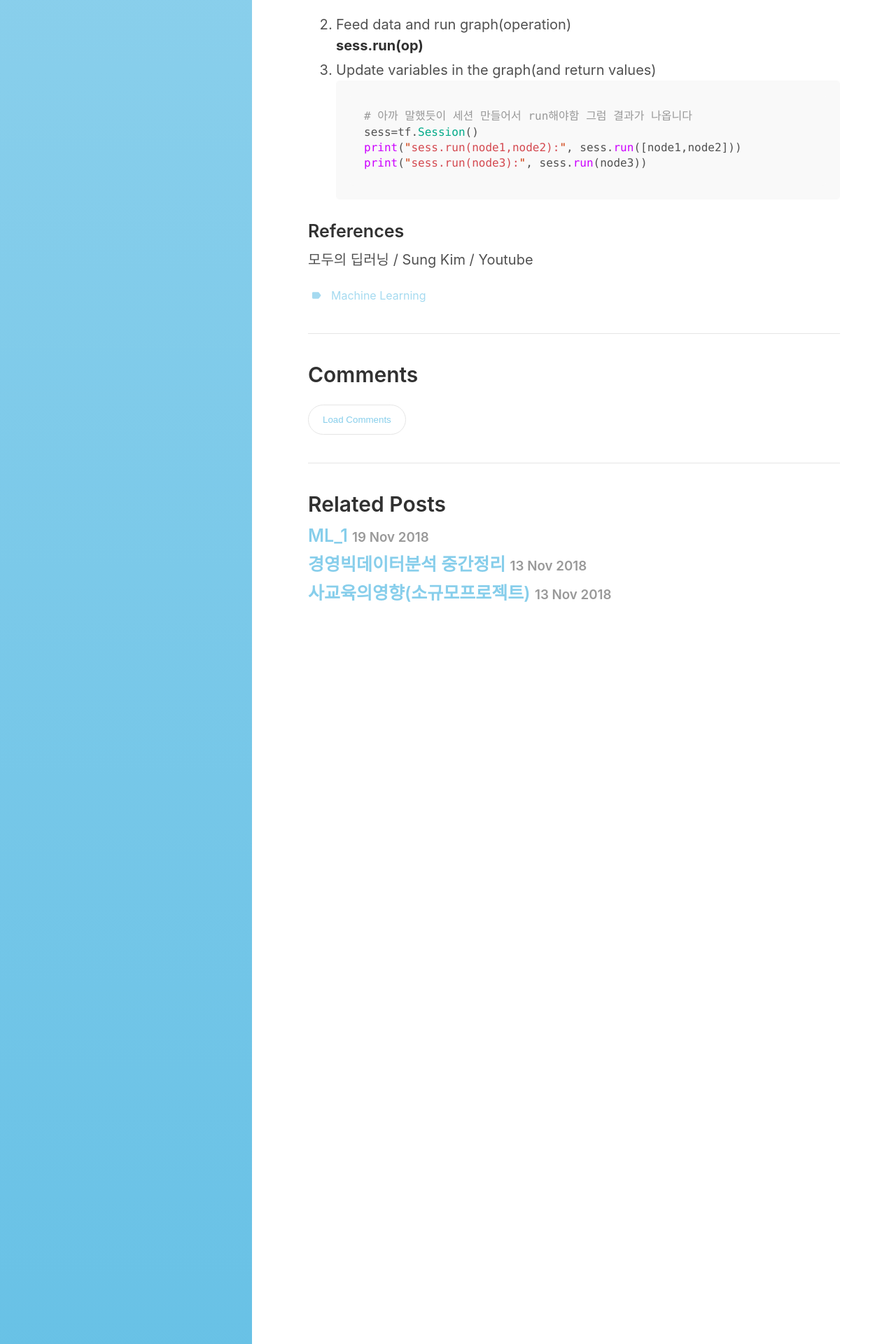
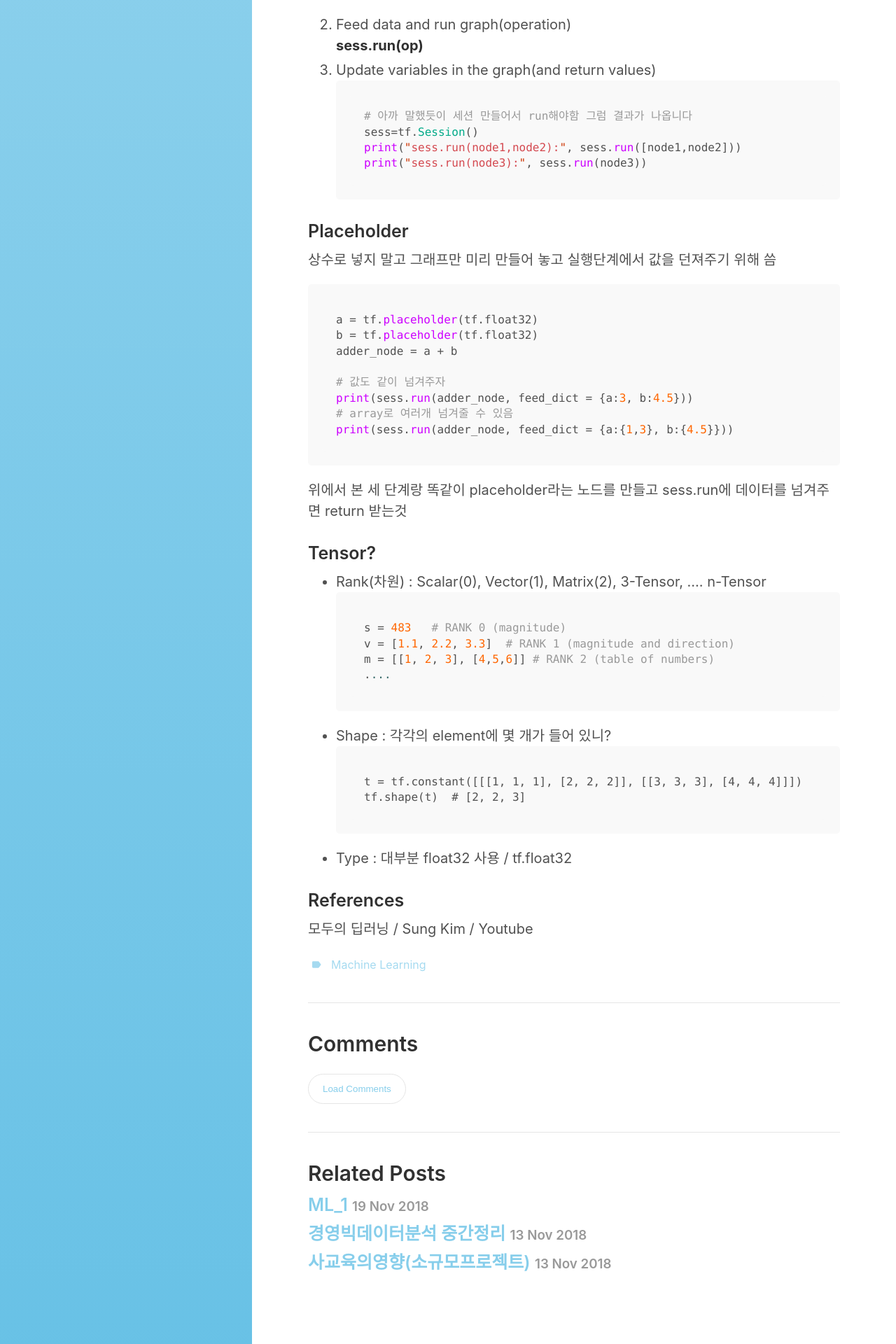
Before and after one commit to vlufoot/vlufoot.github.io, a Jekyll site: the page built from _posts/2018-11-19-ML_1_TensorFlow설치와기본.md, in a window 1280 px wide. Shown: the part 1722-3642 px from the top of the page at 70% size. Built offline with Jekyll 4.4.1, drawn with Linux system fonts in a browser that asks for light colours.

Commit message:
Update 2018-11-19-ML_1_TensorFlow설치와기본.md

````diff
--- a/_posts/2018-11-19-ML_1_TensorFlow설치와기본.md
+++ b/_posts/2018-11-19-ML_1_TensorFlow설치와기본.md
@@ -69,5 +69,37 @@ print("sess.run(node3):", sess.run(node3))
 ```
 
 
+### Placeholder
+상수로 넣지 말고 그래프만 미리 만들어 놓고 실행단계에서 값을 던져주기 위해 씀
+```python
+a = tf.placeholder(tf.float32)
+b = tf.placeholder(tf.float32)
+adder_node = a + b
+
+# 값도 같이 넘겨주자
+print(sess.run(adder_node, feed_dict = {a:3, b:4.5}))
+# array로 여러개 넘겨줄 수 있음
+print(sess.run(adder_node, feed_dict = {a:{1,3}, b:{4.5}}))
+```
+위에서 본 세 단계랑 똑같이 placeholder라는 노드를 만들고 sess.run에 데이터를 넘겨주면 return 받는것
+
+### Tensor?
+- Rank(차원) : Scalar(0), Vector(1), Matrix(2), 3-Tensor, .... n-Tensor
+```python
+s = 483   # RANK 0 (magnitude)
+v = [1.1, 2.2, 3.3]  # RANK 1 (magnitude and direction)
+m = [[1, 2, 3], [4,5,6]] # RANK 2 (table of numbers)
+....
+```
+- Shape : 각각의 element에 몇 개가 들어 있니?
+```
+t = tf.constant([[[1, 1, 1], [2, 2, 2]], [[3, 3, 3], [4, 4, 4]]])
+tf.shape(t)  # [2, 2, 3]
+```
+
+- Type : 대부분 float32 사용 / tf.float32
+
+
+
 ### References
 모두의 딥러닝 / Sung Kim / Youtube
````
